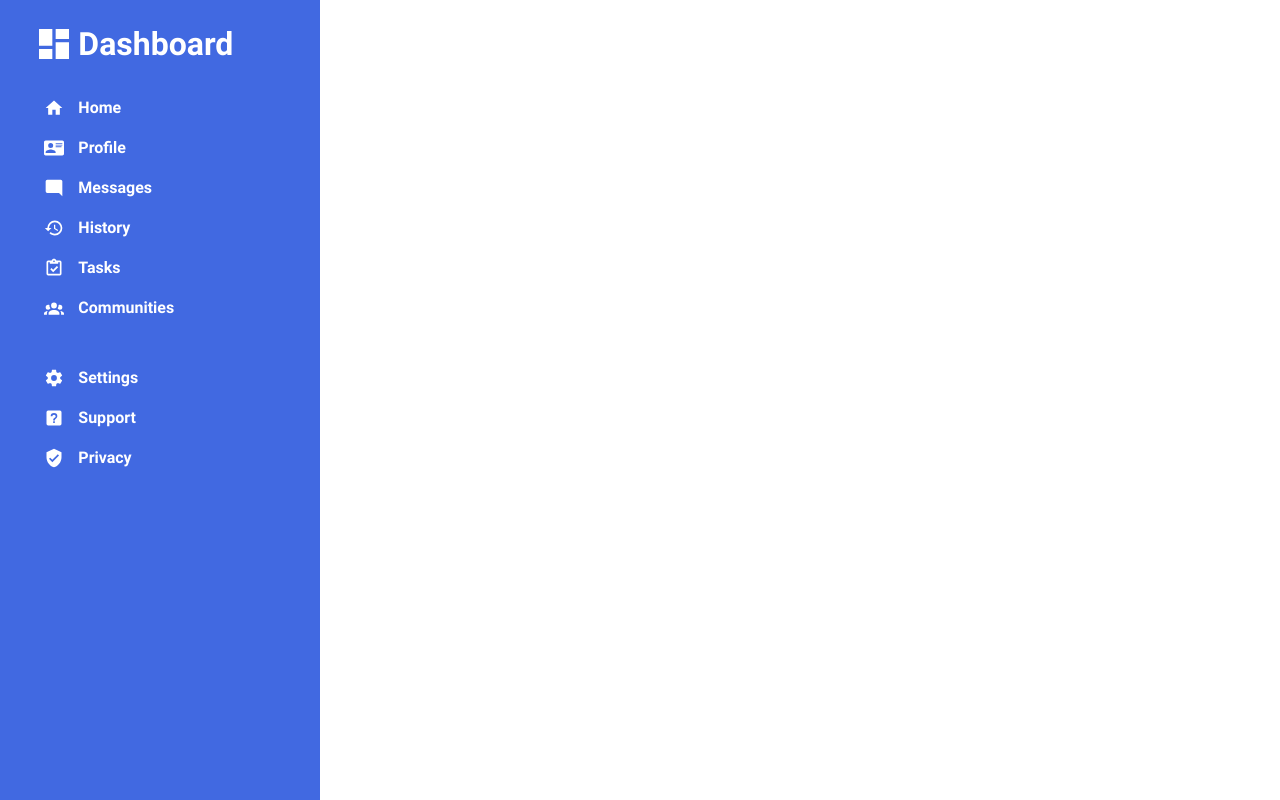
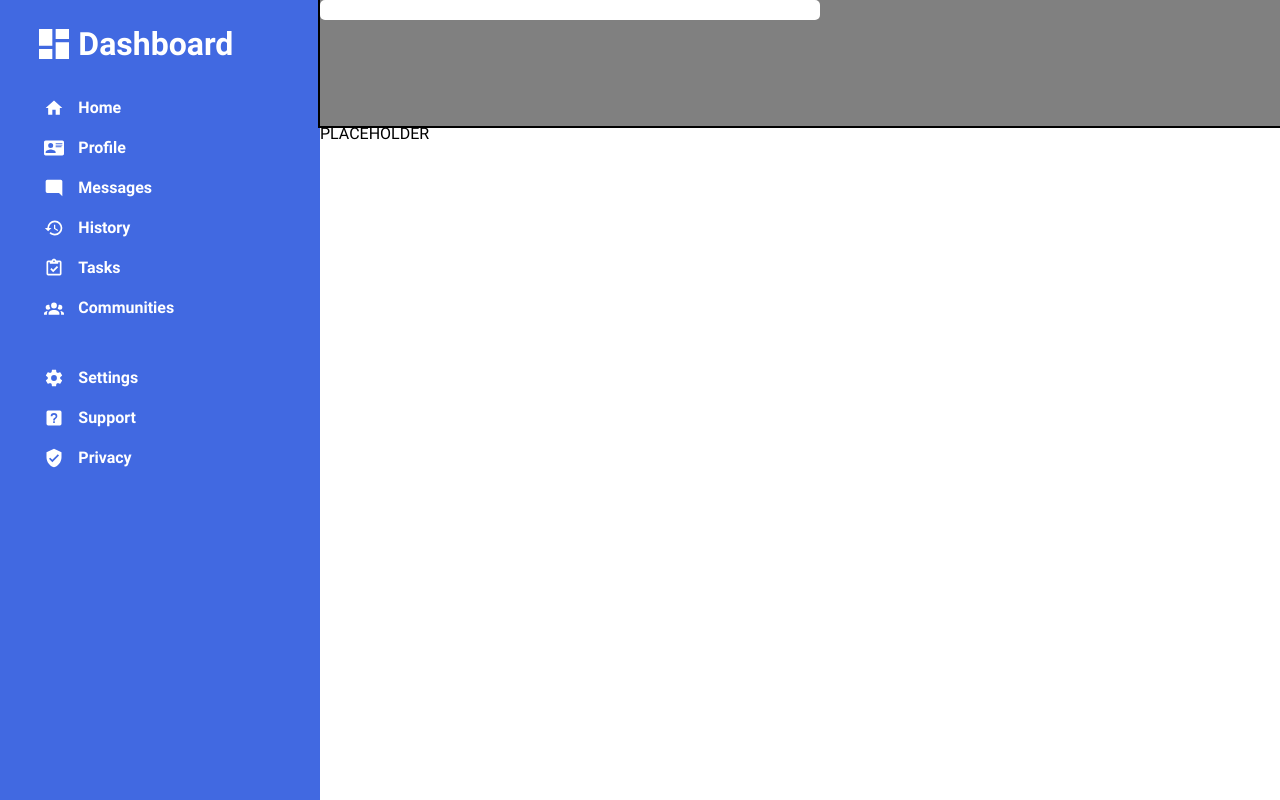
Before and after one commit to 9thLevelWizard/admin-dashboard-design, a plain HTML site: page index.html in a window 1280 px wide. Drawn offline with Linux system fonts and the light colour scheme.

Commit message:
Feat: Header and main content structure
Add header and main content section placeholder structure.

```diff
--- a/index.html
+++ b/index.html
@@ -24,6 +24,12 @@
                 <li><img src="./icons/shield-check.svg" alt="Privacy Icon">Privacy</li>
             </ul>
         </div>
+        <div class="header">
+            <input type="search" name="search" id="search">
+        </div>
+        <div class="main-content">
+            PLACEHOLDER
+        </div>
     </div>
 </body>
 </html>
--- a/styles.css
+++ b/styles.css
@@ -80,6 +80,7 @@ table {
 .dashboard {
 	display: grid;
 	grid-template-rows: 3rem 0.3fr 0.15fr;
+	grid-row: span 5;
 	gap: 50px;
 	font-family: "Roboto-Bold", "Times New Roman", Times, serif;
 	background-color: royalblue;
@@ -122,3 +123,19 @@ table {
 	width: 20px;
 	justify-self: center;
 }
+
+.header {
+	display: grid;
+	grid-template-rows: 1fr 2fr;
+	background-color: grey;
+	outline-color: black;
+	outline-style: solid;
+	outline-width: 2px;
+}
+
+#search {
+	height: 20px;
+	width: 500px;
+	border-style: none;
+	border-radius: 5px;
+}
```
